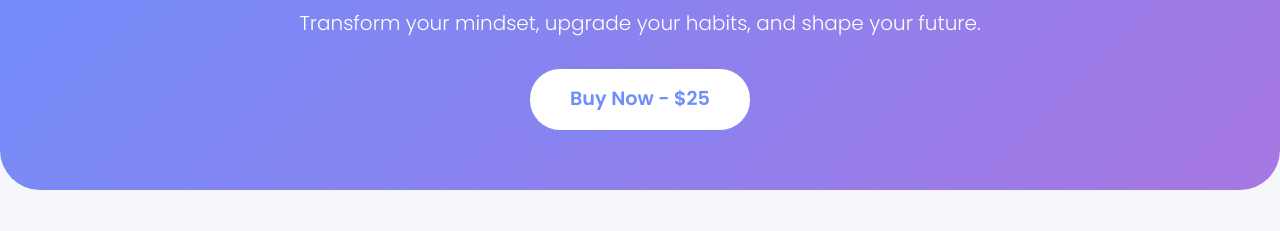
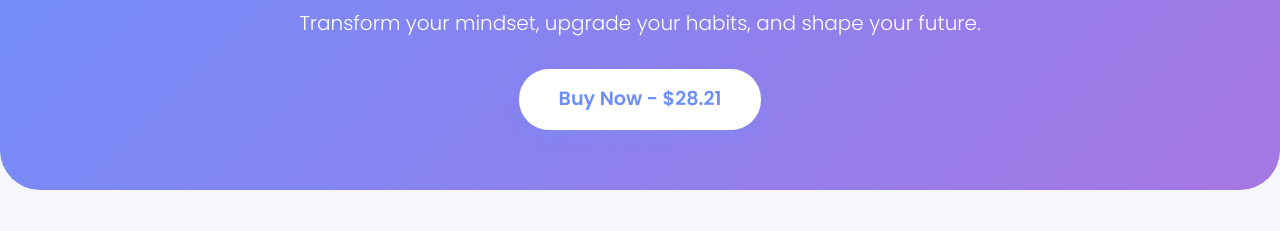
Before and after one commit to EnockKatumba/Upgrade-, a plain HTML site: page index.html in a window 1280 px wide. Shown: the part 141-372 px from the top of the page. Drawn offline with Linux system fonts and the light colour scheme.

Commit message:
Update index.html

```diff
--- a/index.html
+++ b/index.html
@@ -190,7 +190,7 @@
 <body><header>
   <h1>Live an Upgrade. Start Within.</h1>
   <p>Transform your mindset, upgrade your habits, and shape your future.</p>
-  <a href="https://selar.com/v958ru" class="btn-primary" target="_blank" rel="noopener">Buy Now - $25</a>
+  <a href="https://selar.com/v958ru" class="btn-primary" target="_blank" rel="noopener">Buy Now - $28.21</a>
 </header><div class="container">
   <section>
     <h2>Why This Book?</h2>
```
